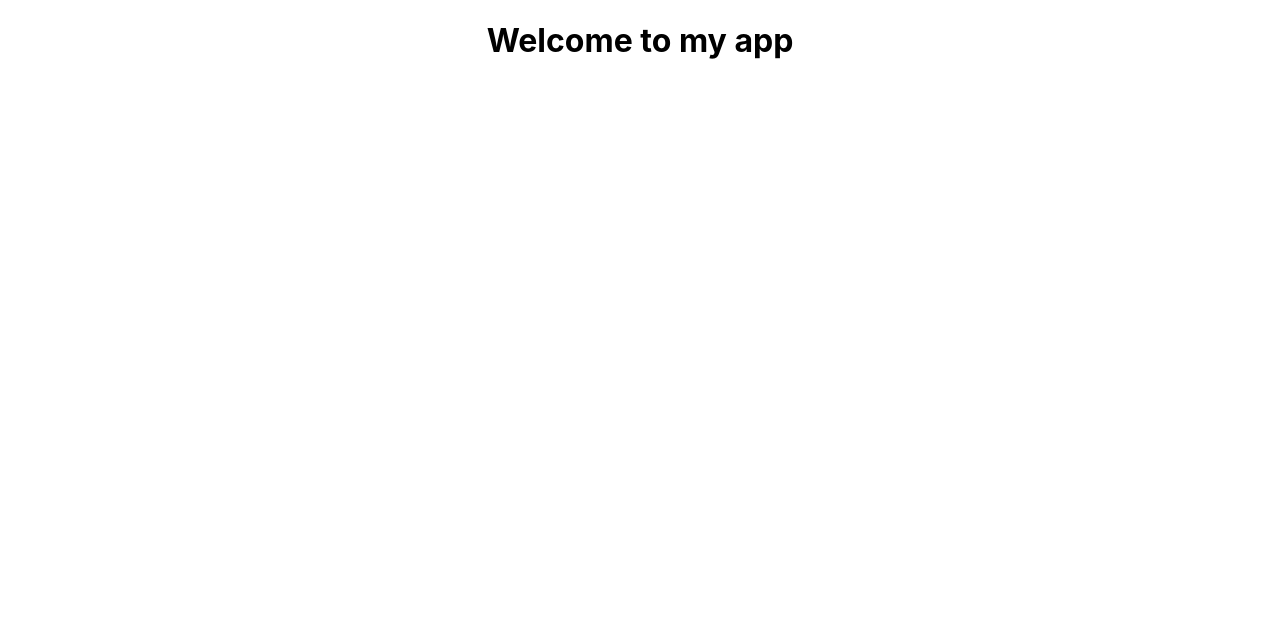
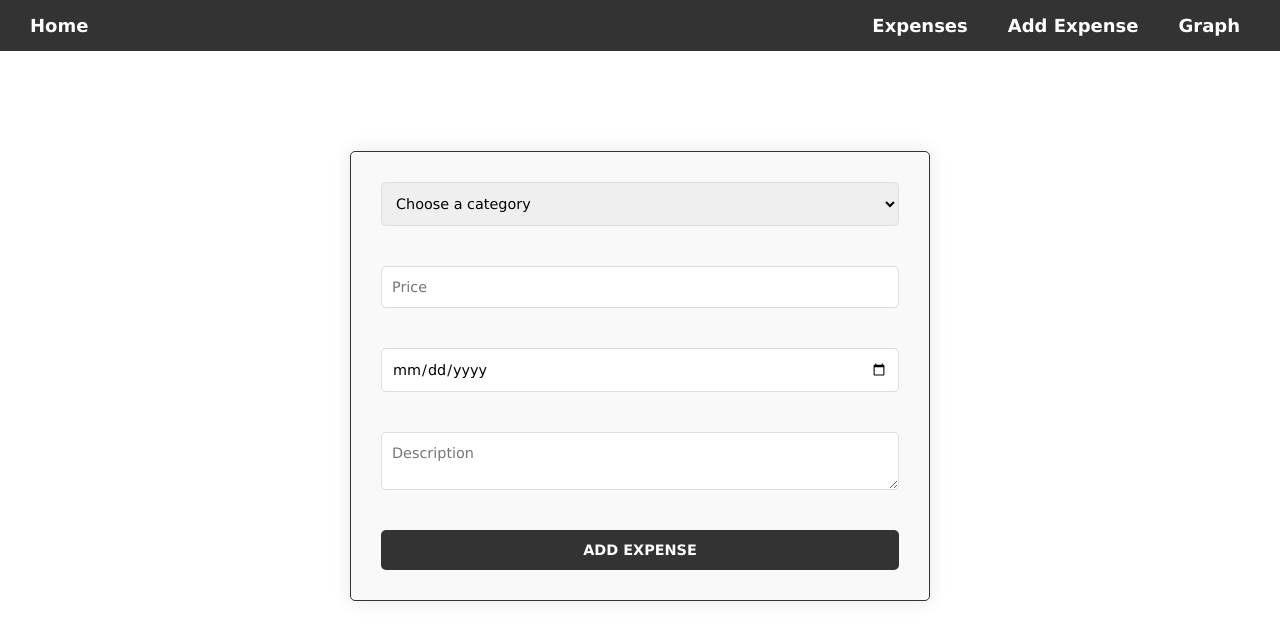
Before and after one commit to davidftn46/Expense_tracker, a React (Create React App) app in the folder frontend/: page /add-expense in a window 1280 px wide. Shown: the top 640 px of the page. Built offline with nearby package versions, Linux system fonts and the light colour scheme.

Commit message:
Table and form

```diff
--- a/frontend/src/App.css
+++ b/frontend/src/App.css
@@ -1,3 +1,130 @@
-.App h1{
-  text-align: center;
+/* STILIZOVANJE HEADER-A */
+.header {
+    display: flex;
+    justify-content: space-between;
+    align-items: center;
+    background-color: #333;
+    padding: 15px 20px;
 }
+
+.nav-left {
+    flex: 1;
+    text-align: left;
+    margin: 0 10px;
+}
+
+.nav-right {
+    flex: 1;
+    text-align: right;
+}
+
+.nav-links {
+    display: inline-flex;
+    list-style-type: none;
+    margin: 0;
+    padding: 0;
+}
+
+.nav-links li {
+    margin: 0 20px;
+}
+
+.nav-link {
+    text-decoration: none;
+    color: white;
+    font-size: 18px;
+    font-weight: bold;
+    font-family: Verdana, Geneva, Tahoma, sans-serif;
+    transition: color 0.3s ease;
+}
+
+.nav-link:hover {
+    color: #f5c578;
+}
+
+/* STILIZOVANJE TABELE */
+.table-title {
+    color: #333;
+    font-family: Verdana, Geneva, Tahoma, sans-serif;
+    margin-top: 50px;
+    margin-left: 270px;
+}
+.content-table {
+    margin: 25px 270px;
+    color: #333;
+    font-size: 0.9em;
+    font-weight: bold;
+    font-family: Verdana, Geneva, Tahoma, sans-serif;
+    min-width: 850px;
+    border-radius: 7px;
+    border: 1px solid #333;
+    overflow: hidden;
+    box-shadow: 0 0 20px rgba(0, 0, 0, 0.10);
+}
+
+.content-table thead tr {
+    background-color: #333;
+    color: #ffffff;
+    text-align: left;
+    font-weight: bold;
+}
+
+.content-table th,
+.content-table td {
+    padding: 12px 15px;
+    border: 1px solid #333;
+}
+
+.content-table tbody tr:nth-last-of-type(even) {
+    background-color: #f3f3f3;
+}
+
+/* STILIZOVANJE FORME ZA UNOS */
+.form-container {
+    margin: 100px 350px;
+    padding: 20px;
+    border-radius: 5px;
+    border: 1px solid #333;
+    box-shadow: 0 0 20px rgba(0, 0, 0, 0.1);
+    background-color: #f9f9f9;
+    color: #333;
+    font-size: 1em;
+    font-weight: bold;
+}
+
+.form-container input,
+.form-container select,
+.form-container textarea,
+.form-container button {
+    display: block;
+    width: calc(100% - 20px);
+    margin: 10px auto;
+    padding: 12px 10px;
+    font-size: 0.9em;
+    font-family: Verdana, Geneva, Tahoma, sans-serif;
+    border: 1px solid #dddddd;
+    border-radius: 5px;
+    box-sizing: border-box;
+}
+
+.form-container input:focus,
+.form-container select:focus,
+.form-container textarea:focus {
+    outline: none;
+    border-color: #333;
+    box-shadow: 0 0 5px rgba(51, 51, 51, 0.5);
+}
+
+.form-container button {
+    background-color: #333;
+    color: #ffffff;
+    border: none;
+    cursor: pointer;
+    text-transform: uppercase;
+    font-weight: bold;
+    transition: background-color 0.3s;
+}
+
+.form-container button:hover {
+    background-color: #555;
+}
--- a/frontend/src/App.js
+++ b/frontend/src/App.js
@@ -1,11 +1,36 @@
+import React from 'react';
+import { BrowserRouter as Router, Routes, Route, Link } from 'react-router-dom';
 import './App.css';
+import Expenses from './pages/Expenses';
+import AddExpense from './pages/AddExpense';
 
-function App() {
-  return (
-    <div className="App">
-      <h1>Welcome to my app</h1>
-    </div>
-  );
-}
+const App = () => {
+    return (
+        <Router>
+            <header className="header">
+                <div className="nav-left">
+                    <Link to="/" className="nav-link">Home</Link>
+                </div>
+                <div className="nav-right">
+                    <ul className="nav-links">
+                        <li>
+                            <Link to="/expenses" className="nav-link">Expenses</Link>
+                        </li>
+                        <li>
+                            <Link to="/add-expense" className="nav-link">Add Expense</Link>
+                        </li>
+                        <li>
+                            <Link to="/" className="nav-link">Graph</Link>
+                        </li>
+                    </ul>
+                </div>
+            </header>
+            <Routes>
+                <Route path="/expenses" element={<Expenses />} />
+                <Route path="/add-expense" element={<AddExpense />} />
+            </Routes>
+        </Router>
+    );
+};
 
 export default App;
--- /dev/null
+++ b/frontend/src/pages/AddExpense.js
@@ -0,0 +1,50 @@
+import React, { useState } from 'react';
+import axios from 'axios';
+
+const AddExpense = () => {
+    const [form, setForm] = useState({ category: '', amount: '', date: '', description: '' });
+
+    const handleSubmit = async (e) => {
+        e.preventDefault();
+        await axios.post('http://localhost:5000/api/expenses', form);
+        setForm({ category: '', amount: '', date: '', description: '' });
+    };
+
+    return (
+        <div>
+            <form onSubmit={handleSubmit} className='form-container'>
+                <select
+                value={form.category}
+                onChange={(e) => setForm({ ...form, category: e.target.value })}
+                required
+                >
+                <option value="" disabled>Choose a category</option>
+                <option value="Food">Food</option>
+                <option value="Clothes">Clothes</option>
+                <option value="Bills">Bills</option>
+                <option value="Transport">Transport</option>
+                <option value="Vacation">Vacation</option>
+                <option value="Party">Party</option>
+                <option value="Other">Other</option>
+                </select>
+                <br />
+
+                <input type="number" placeholder="Price" value={form.amount} onChange={(e) => setForm({ ...form, amount: e.target.value })} required /> <br/>
+
+                <input
+                    type="date"
+                    value={form.date}
+                    onChange={(e) => setForm({ ...form, date: e.target.value })}
+                    max={new Date().toISOString().split("T")[0]}
+                    required
+                />
+                <br/>
+
+                <textarea placeholder="Description" value={form.description} onChange={(e) => setForm({ ...form, description: e.target.value })} /> <br/>
+                <button type="submit">Add expense</button>
+            </form>
+        </div>
+    );
+};
+
+export default AddExpense;
--- /dev/null
+++ b/frontend/src/pages/Expenses.js
@@ -0,0 +1,44 @@
+import React, { useState, useEffect } from 'react';
+import axios from 'axios';
+
+const Expenses = () => {
+    const [expenses, setExpenses] = useState([]);
+
+    useEffect(() => {
+        const fetchExpenses = async () => {
+            const response = await axios.get('http://localhost:5000/api/expenses');
+            setExpenses(response.data);
+        };
+        fetchExpenses();
+    }, []);
+
+    return (
+        <div>
+            <h1 className='table-title'>List of expenses</h1>
+            <table className='content-table'>
+                <thead>
+                    <tr>
+                        <th>Rank</th>
+                        <th>Category</th>
+                        <th>Price</th>
+                        <th>Date</th>
+                        <th>Description</th>
+                    </tr>
+                </thead>
+                <tbody>
+                    {expenses.map((expense, index) => (
+                        <tr key={expense._id}>
+                            <td>{index + 1 + "."}</td>
+                            <td>{expense.category}</td>
+                            <td>{expense.amount + " $"}</td>
+                            <td>{new Date(expense.date).toLocaleDateString()}</td>
+                            <td>{expense.description}</td>
+                        </tr>
+                    ))}
+                </tbody>
+            </table>
+        </div>
+    );
+};
+
+export default Expenses;
```
